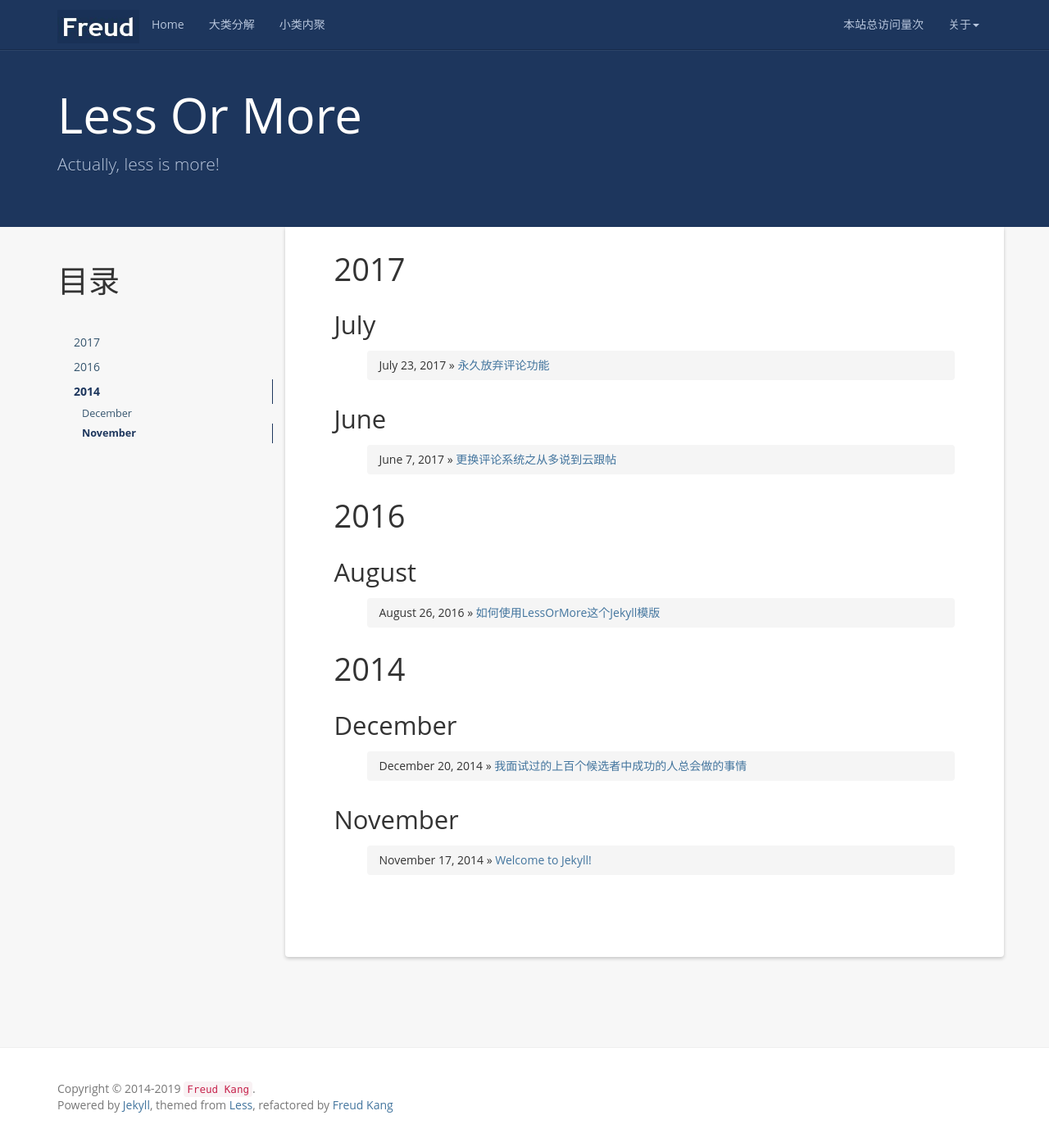
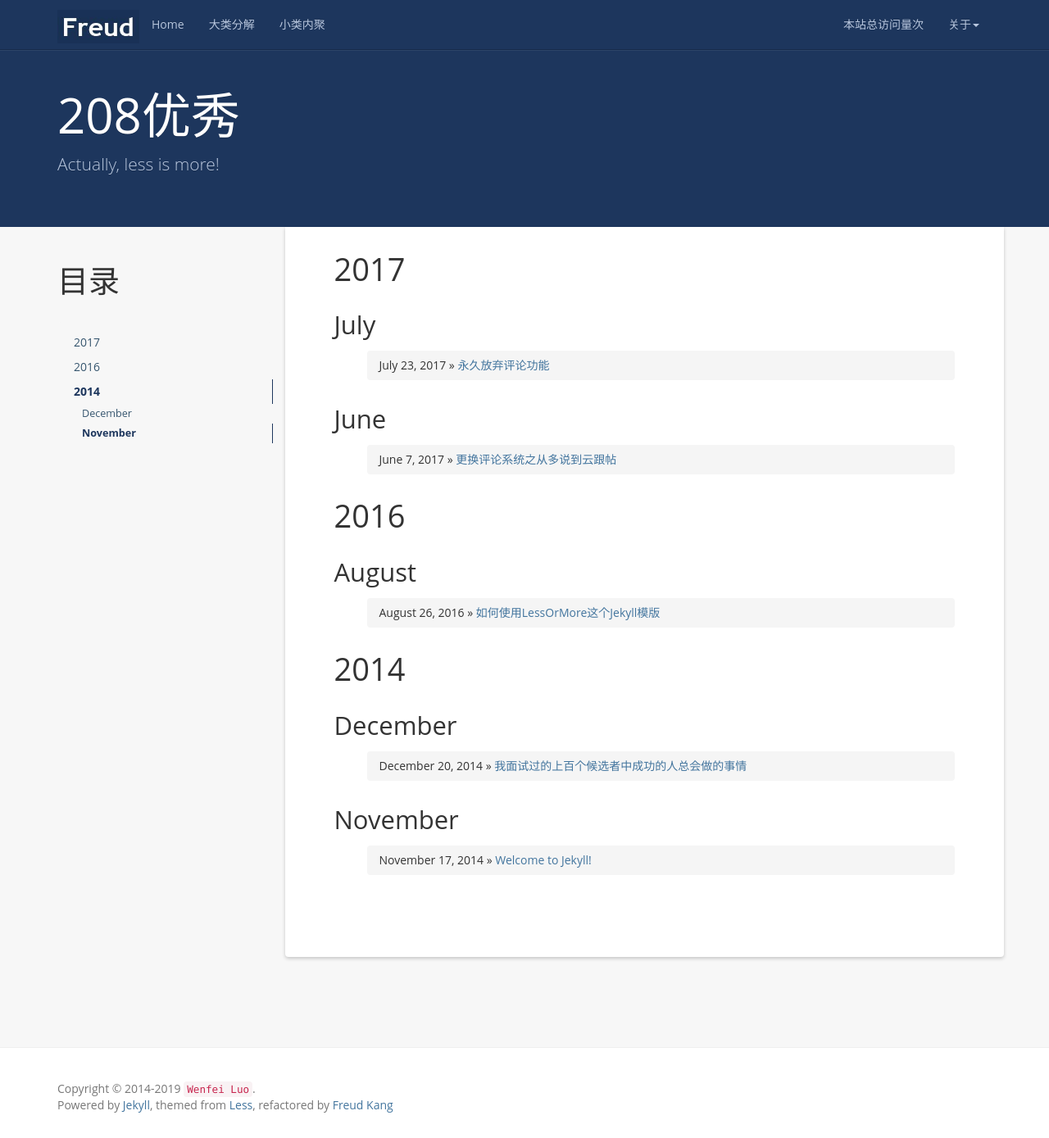
Before and after one commit to Psycho-L/Alien-LWF.github.io, a Jekyll site: the page built from index.html, in a window 1280 px wide and 1389 px high. Shown: the whole window at 82% size. Built offline with Jekyll 4.4.1, drawn with Linux system fonts in a browser that asks for light colours; nearby versions of some CDN libraries; a script that is not in the unit is left out; the list of posts is cut into pages by our own code; comment, search, counter and statistics services are not loaded.

Commit message:
Update _config.yml

```diff
--- a/_config.yml
+++ b/_config.yml
@@ -1,11 +1,11 @@
 # Site settings
-name: Less Or More
-email: luoyan35714@126.com
-author: Freud Kang
-url: http://www.hifreud.com
-resume_site: http://www.hifreud.com/Resume.io/
-github: https://github.com/luoyan35714/
-baseurl: "/LessOrMore"
+name: 208优秀
+email: ni2581317@vip.qq.com
+author: Wenfei Luo
+url: https://alien-lwf.github.io/
+resume_site: https://alien-lwf.github.io/
+github: https://alien-lwf.github.io/
+baseurl: " "
 description: Actually, less is more!
 meta_description: 康志华;个人博客;学而不思则罔;思而不学则殆;生命不止;折腾不休
 motto: It's our wits that make us men.
```
